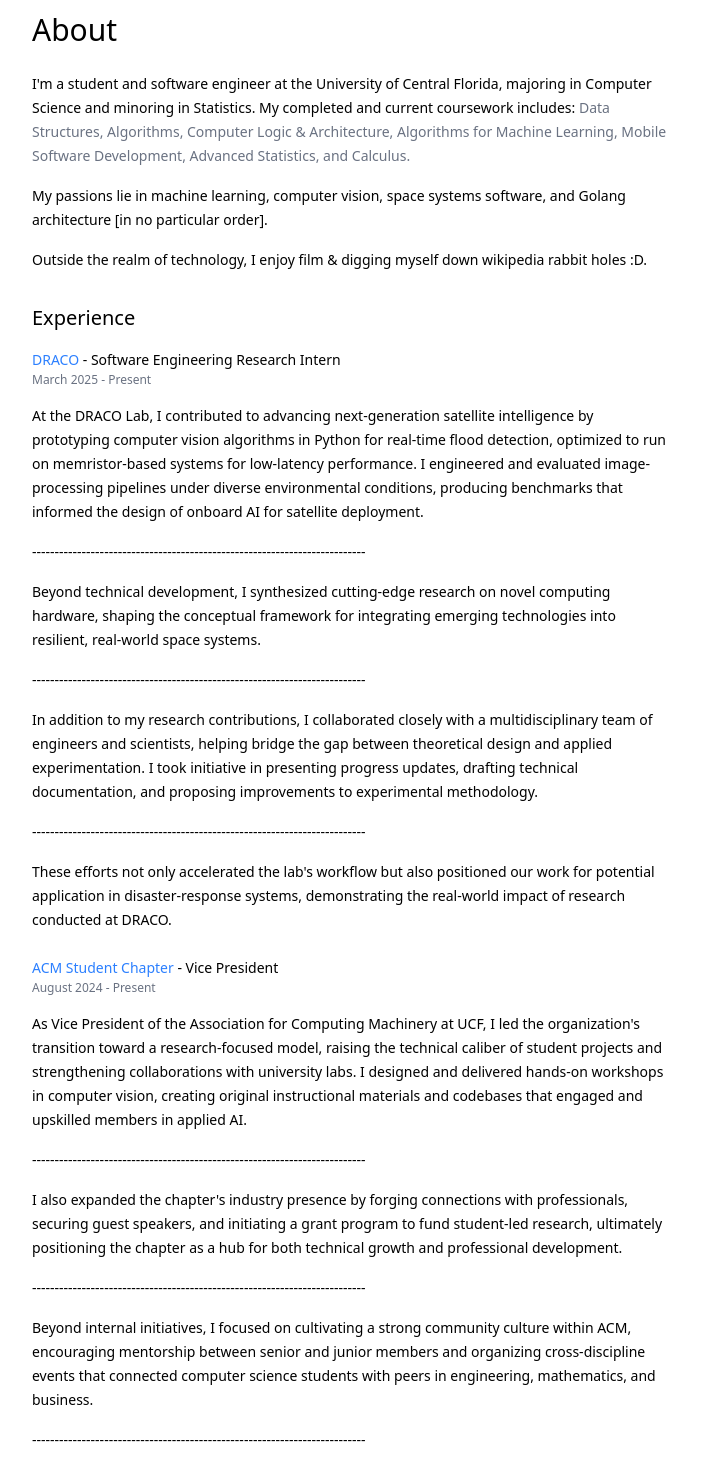
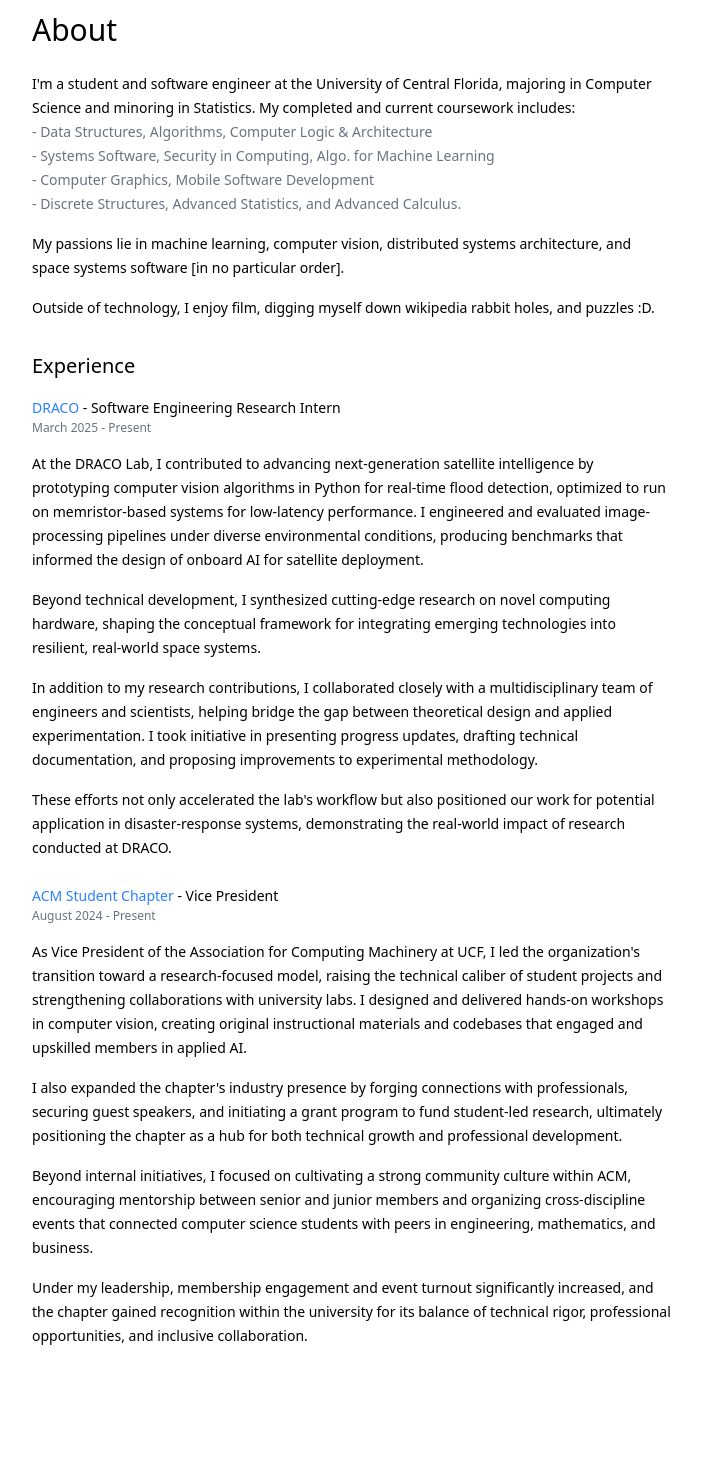
Before and after one commit to dylandhw/site, a Next.js app: page /about in a window 1280 px wide. Shown: the part 120-1590 px from the top of the page, without its empty margins (288-989 px from the left). After the commit the page ends 1492 px from the top, so only its background shows below. Built offline with nearby package versions, Linux system fonts and the light colour scheme; no server answers.

Commit message:
updated some stuff

```diff
--- a/src/app/about/page.tsx
+++ b/src/app/about/page.tsx
@@ -5,13 +5,19 @@ export default function About() {
 
         <div className="space-y-4 text-sm leading-6">
           <p>
-            I&apos;m a student and software engineer at the University of Central Florida, majoring in Computer Science and minoring in Statistics. My completed and current coursework includes: <a className="text-gray-500" href="https://catalog.ucf.edu/courses/computer-science/computer-science-bs/" target="_blank" rel="noopener noreferrer">Data Structures, Algorithms, Computer Logic & Architecture, Algorithms for Machine Learning, Mobile Software Development, Advanced Statistics, and Calculus.</a>
+            I&apos;m a student and software engineer at the University of Central Florida,
+            majoring in Computer Science and minoring in Statistics. My completed and current
+            coursework includes: <a className="text-gray-500" href="https://catalog.ucf.edu/courses/computer-science/computer-science-bs/" target="_blank" rel="noopener noreferrer">
+            <br></br>- Data Structures, Algorithms, Computer Logic & Architecture
+            <br></br>- Systems Software, Security in Computing, Algo. for Machine Learning
+            <br></br>- Computer Graphics, Mobile Software Development
+            <br></br>- Discrete Structures, Advanced Statistics, and Advanced Calculus.</a>
           </p>
           <p>
-          My passions lie in machine learning, computer vision, space systems software, and Golang architecture [in no particular order].
+          My passions lie in machine learning, computer vision, distributed systems architecture, and space systems software [in no particular order].
           </p>
           <p>
-            Outside the realm of technology, I enjoy film & digging myself down wikipedia rabbit holes :D.
+            Outside of technology, I enjoy film, digging myself down wikipedia rabbit holes, and puzzles :D.
           </p>
 
           <h2 className="text-xl mt-8 mb-4">Experience</h2>
@@ -23,19 +29,16 @@ export default function About() {
               At the DRACO Lab, I contributed to advancing next-generation satellite intelligence by prototyping computer vision algorithms in Python for real-time flood detection, optimized to run on memristor-based systems for low-latency performance. I engineered and evaluated image-processing pipelines under diverse environmental conditions, producing benchmarks that informed the design of onboard AI for satellite deployment.
             </p>
             <p className="mt-1">
-            --------------------------------------------------------------------------
             </p>
             <p className="mt-1">
               Beyond technical development, I synthesized cutting-edge research on novel computing hardware, shaping the conceptual framework for integrating emerging technologies into resilient, real-world space systems.
             </p>
             <p className="mt-1">
-            --------------------------------------------------------------------------
             </p>
             <p className="mt-1">
               In addition to my research contributions, I collaborated closely with a multidisciplinary team of engineers and scientists, helping bridge the gap between theoretical design and applied experimentation. I took initiative in presenting progress updates, drafting technical documentation, and proposing improvements to experimental methodology.
             </p>
             <p className="mt-1">
-            --------------------------------------------------------------------------
             </p>
             <p className="mt-1">
               These efforts not only accelerated the lab&apos;s workflow but also positioned our work for potential application in disaster-response systems, demonstrating the real-world impact of research conducted at DRACO.
@@ -51,19 +54,16 @@ export default function About() {
               As Vice President of the Association for Computing Machinery at UCF, I led the organization&apos;s transition toward a research-focused model, raising the technical caliber of student projects and strengthening collaborations with university labs. I designed and delivered hands-on workshops in computer vision, creating original instructional materials and codebases that engaged and upskilled members in applied AI.
             </p>
             <p className="mt-1">
-            --------------------------------------------------------------------------
             </p>
             <p className="mt-1">
               I also expanded the chapter&apos;s industry presence by forging connections with professionals, securing guest speakers, and initiating a grant program to fund student-led research, ultimately positioning the chapter as a hub for both technical growth and professional development.
             </p>
             <p className="mt-1">
-            --------------------------------------------------------------------------
             </p>
             <p className="mt-1">
               Beyond internal initiatives, I focused on cultivating a strong community culture within ACM, encouraging mentorship between senior and junior members and organizing cross-discipline events that connected computer science students with peers in engineering, mathematics, and business.
             </p>
             <p className="mt-1">
-            --------------------------------------------------------------------------
             </p>
             <p className="mt-1">
               Under my leadership, membership engagement and event turnout significantly increased, and the chapter gained recognition within the university for its balance of technical rigor, professional opportunities, and inclusive collaboration.
--- a/src/app/work/page.tsx
+++ b/src/app/work/page.tsx
@@ -17,22 +17,37 @@ const projects: Project[] = [
     title: "OrbitAI - Satellite Collision Avoidance Simulation",
     repoUrl: "https://youtu.be/DGRLND8I02g?si=5957pycpotNDa542",
     description: "An AI-powered satellite traffic management system using hybrid neural networks to predict and prevent collisions in increasingly crowded low Earth orbit.",
+
     image: "/projects/OrbitAI.png",
-    languages: ["Python", "C#", "Three.js", "PyTorch", "Unity",],
+    languages: ["Python", "C#", "Three.js", "PyTorch", "Flask", "ONNX", "AWS EC2", "Unity"],
     details: [
       "Implements a Gated Recurrent Network (GRU) to predict real-time satellite position trajectories over 180-step sequences using synthetic LEO satellite data.",
       "Utilizes Graph Neural Networks (GNN) to coordinate satellites as dynamic nodes and predict high-risk interactions between spacecraft in orbital space.",
       "Features a Unity-based 3D orbital simulator that visualizes collision scenarios and avoidance maneuvers with live AI predictions and trajectory modeling.",
       "Deploys the machine learning model on AWS EC2 with Flask server and WebSocket communication for real-time inference between simulation and AI backend.",
-      "Addresses the critical problem of space debris collision avoidance as satellite populations are projected to exceed 100,000 active satellites in LEO by 2030."
+      "Addresses the critical problem of space debris collision avoidance as satellite populations are projected to exceed 100,000 active satellites in LEO by 2030.",
+      "My favorite project so far :-)",
+
     ]
   },
   {
-    title: "Certification Blockchain System",
+    title: "Mosaic -- In progress...",
+    repoUrl: "github.com/",
+    description: "A distributed multilingual NLP pipeline for real-time global sentiment tracking.",
+    image: "",
+    languages: ["Python", "PyTorch", "Node.js", "PostgreSQL", "Docker", "Kubernetes", "D3.js"],
+    details: [
+      "Built a distributed multilingual NLP pipeline that ingested and processed 50k+ daily news headlines across English, Spanish, and Chinese via Kafka streaming, enabling real-time global sentiment tracking.",
+      "Applied transformer-based sentiment models, FinBERT + XLM-RoBERTa, fine-tuned on financial text, achieving a 20% higher correlation with short term equity moves.",
+      "Developed lag-correlation analytics and interactive dashboards in D3.js to visualize sentiment-market dynamics, providing insights into news-driven shifts within 15 minutes of release."
+    ]
+  },
+  {
+    title: "Certis",
     repoUrl: "https://github.com/dylandhw/certification-blockchain",
     description: "A tamper-proof blockchain system built in Go for recording and verifying event attendance certifications with cryptographic integrity and web interface.",
     image: "",
-    languages: ["Golang", "Rust", "PostgreSQL", "React"],
+    languages: ["Golang", "Rust", "PostgreSQL", "React", "Docker"],
     details: [
       "Implements a complete blockchain with SHA-256 hashing, block validation, and cryptographic chain linking to ensure data immutability.",
       "Features a web-based submission system with HTML forms for attendees to register their event participation through a Go HTTP server.",
@@ -44,7 +59,7 @@ const projects: Project[] = [
   {
     title: "MOODSIC - Emotion Detecting Music Player",
     repoUrl: "https://devpost.com/software/moodsic-pjdgzm",
-    description: "detects a user's emotional state through facial expression analysis using a webcam and recommends a song that matches or elevates their mood by integrating with Spotify's API.",
+    description: "Detects a user's emotional state through facial expression analysis using a webcam and recommends a song that matches or elevates their mood by integrating with Spotify's API.",
     image: "/projects/Moodsic.png",
     languages: ["Python", "Django", "Typescript", "React", "OpenCV"],
     details: [
@@ -56,7 +71,7 @@ const projects: Project[] = [
     ]
   },
 {
-  "title": "GitHub Issues CLI",
+  "title": "Git Issues Tool",
   "repoUrl": "https://github.com/dylandhw/issues",
   "description": "A command-line tool for listing, creating, and managing GitHub issues directly from the terminal.",
   "image": "",
```
Also changed, not shown: public/photos/dogwoof.jpg (added), public/photos/dylanpfp.jpg (added).
